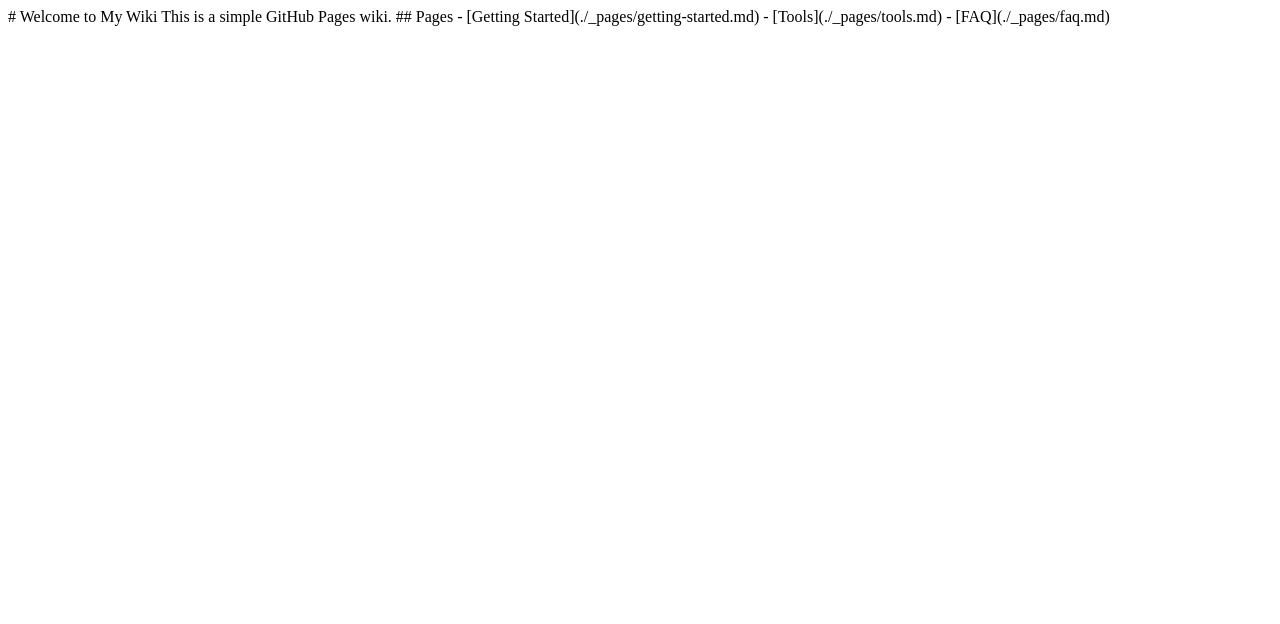
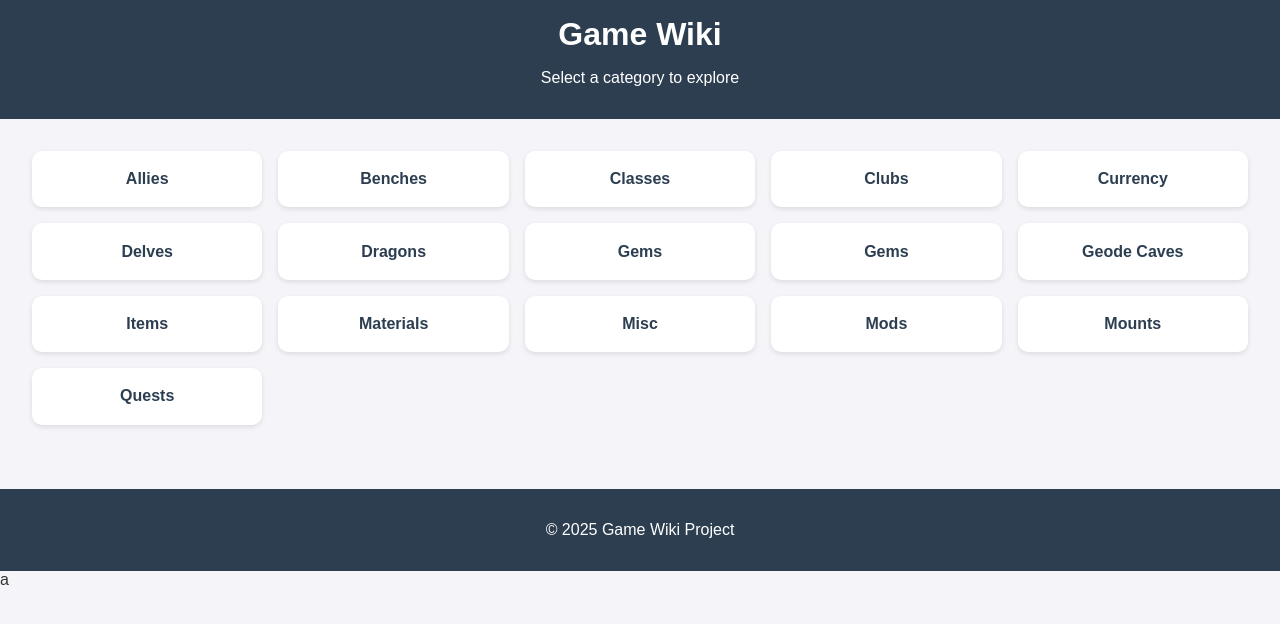
Before and after one commit to TroveWiki/TroveWiki.github.io, a plain HTML site: page index.html in a window 1280 px wide. Drawn offline with Linux system fonts and the light colour scheme.

Commit message:
Update index.html

```diff
--- a/index.html
+++ b/index.html
@@ -1,9 +1,84 @@
-# Welcome to My Wiki
+<!DOCTYPE html>
+<html lang="en">
+<head>
+  <meta charset="UTF-8">
+  <meta name="viewport" content="width=device-width, initial-scale=1.0">
+  <title>Game Wiki</title>
+  <style>
+    body {
+      font-family: Arial, sans-serif;
+      margin: 0;
+      background: #f4f4f9;
+      color: #333;
+    }
+    header {
+      background: #2c3e50;
+      color: white;
+      padding: 1rem;
+      text-align: center;
+    }
+    h1 {
+      margin: 0;
+    }
+    nav {
+      display: grid;
+      grid-template-columns: repeat(auto-fit, minmax(200px, 1fr));
+      gap: 1rem;
+      padding: 2rem;
+    }
+    a {
+      display: block;
+      background: white;
+      padding: 1.2rem;
+      text-align: center;
+      border-radius: 10px;
+      text-decoration: none;
+      font-weight: bold;
+      color: #2c3e50;
+      box-shadow: 0 2px 5px rgba(0,0,0,0.1);
+      transition: transform 0.2s, background 0.2s;
+    }
+    a:hover {
+      transform: scale(1.05);
+      background: #ecf0f1;
+    }
+    footer {
+      text-align: center;
+      padding: 1rem;
+      background: #2c3e50;
+      color: white;
+      margin-top: 2rem;
+    }
+  </style>
+</head>
+<body>
+  <header>
+    <h1>Game Wiki</h1>
+    <p>Select a category to explore</p>
+  </header>
 
-This is a simple GitHub Pages wiki.
+  <nav>
+    <a href="allies.html">Allies</a>
+    <a href="benches.html">Benches</a>
+    <a href="classes.html">Classes</a>
+    <a href="clubs.html">Clubs</a>
+    <a href="currency.html">Currency</a>
+    <a href="delves.html">Delves</a>
+    <a href="dragons.html">Dragons</a>
+    <a href="gems.html">Gems</a>
+    <a href="gems.html">Gems</a>
+    <a href="geode-caves.html">Geode Caves</a>
+    <a href="items.html">Items</a>
+    <a href="materials.html">Materials</a>
+    <a href="misc.html">Misc</a>
+    <a href="mods.html">Mods</a>
+    <a href="mounts.html">Mounts</a>
+    <a href="quests.html">Quests</a>
+  </nav>
 
-## Pages
-
-- [Getting Started](./_pages/getting-started.md)
-- [Tools](./_pages/tools.md)
-- [FAQ](./_pages/faq.md)
+  <footer>
+    <p>&copy; 2025 Game Wiki Project</p>
+  </footer>
+</body>
+</html>
+a
```
